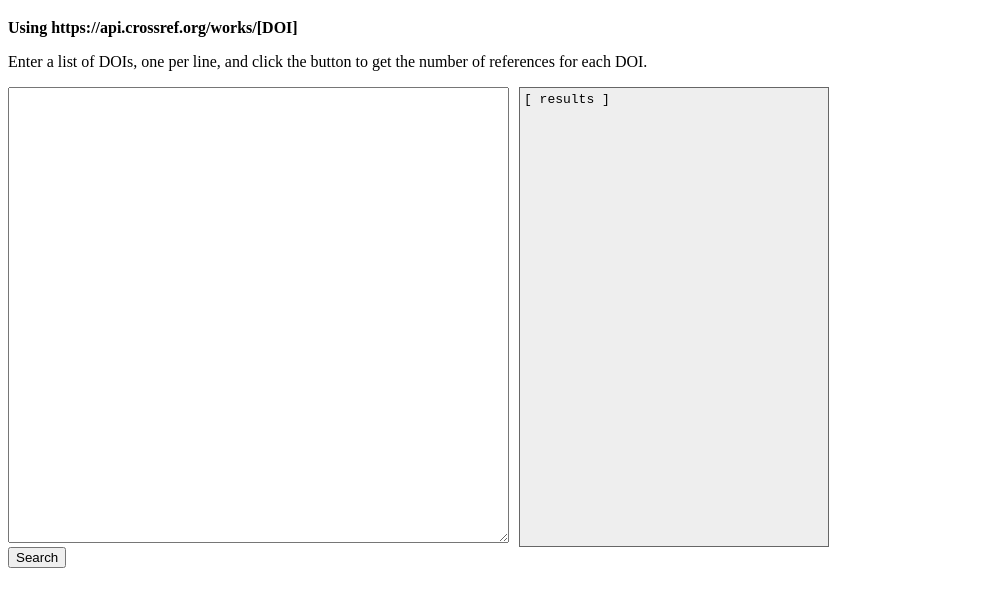
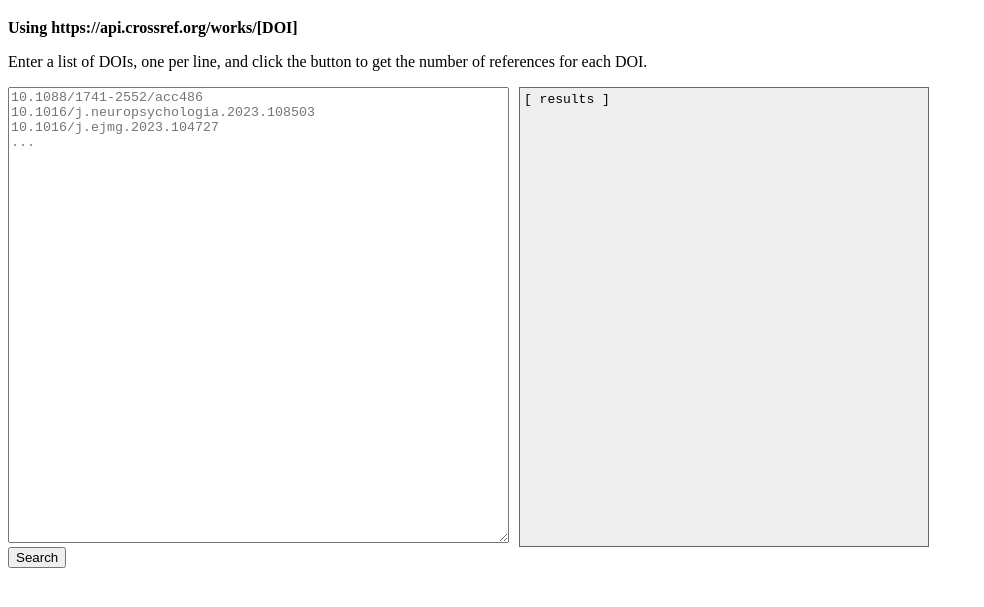
Before and after one commit to gorbiz/literature-search, a plain HTML site: page doi-to-ref-count/index.html in a window 1280 px wide. Shown: the part 61-668 px from the top of the page, without its empty margins (0-984 px from the left). Drawn offline with Linux system fonts and the light colour scheme; no server answers.

Commit message:
doi2ref: minor tweaks

```diff
--- a/doi-to-ref-count/index.html
+++ b/doi-to-ref-count/index.html
@@ -4,7 +4,7 @@
   <meta charset="UTF-8">
   <meta http-equiv="X-UA-Compatible" content="IE=edge">
   <meta name="viewport" content="width=device-width, initial-scale=1.0">
-  <title>DOI to cite</title>
+  <title>DOI to reference count</title>
   <style>
     .doi-ref-container {
       display: flex;
@@ -13,7 +13,7 @@
     }
     pre.refs {
       margin: 0;
-      min-width: 300px;
+      min-width: 400px;
       padding: 4px;
       background-color: #eee;
       border: 1px solid #666;
@@ -54,7 +54,10 @@
   <p>Enter a list of DOIs, one per line, and click the button to get the number of references for each DOI.</p>
   <div class="doi-ref-container">
     <div>
-      <textarea name="dois" cols="60" rows="30"></textarea><br>
+      <textarea name="dois" cols="60" rows="30" placeholder="10.1088/1741-2552/acc486
+10.1016/j.neuropsychologia.2023.108503
+10.1016/j.ejmg.2023.104727
+..."></textarea><br>
     </div>
     <pre class="refs">[ results ]</pre>
   </div>
```
Also changed, not shown: index.html (added, +12 -0 lines).
